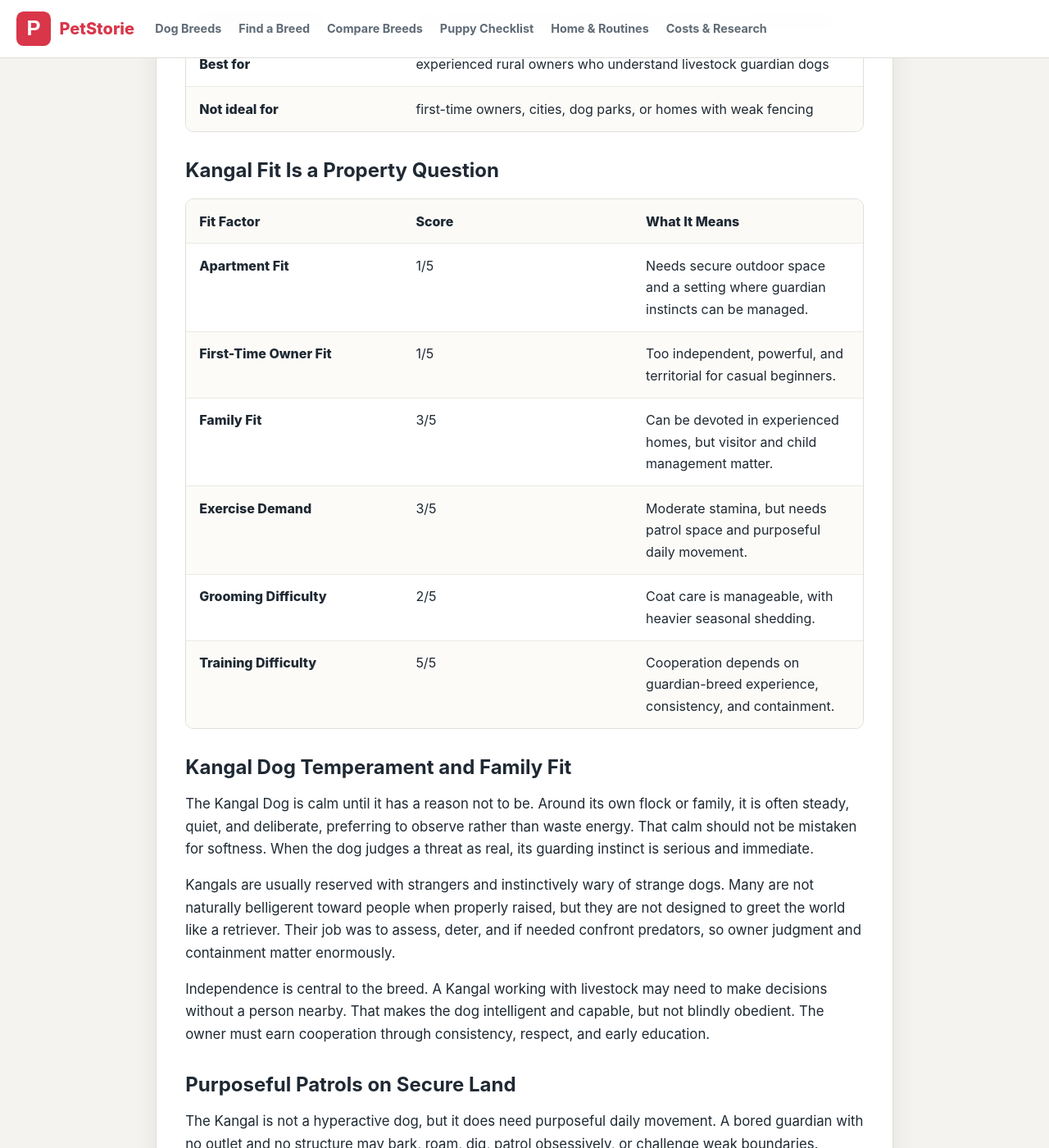
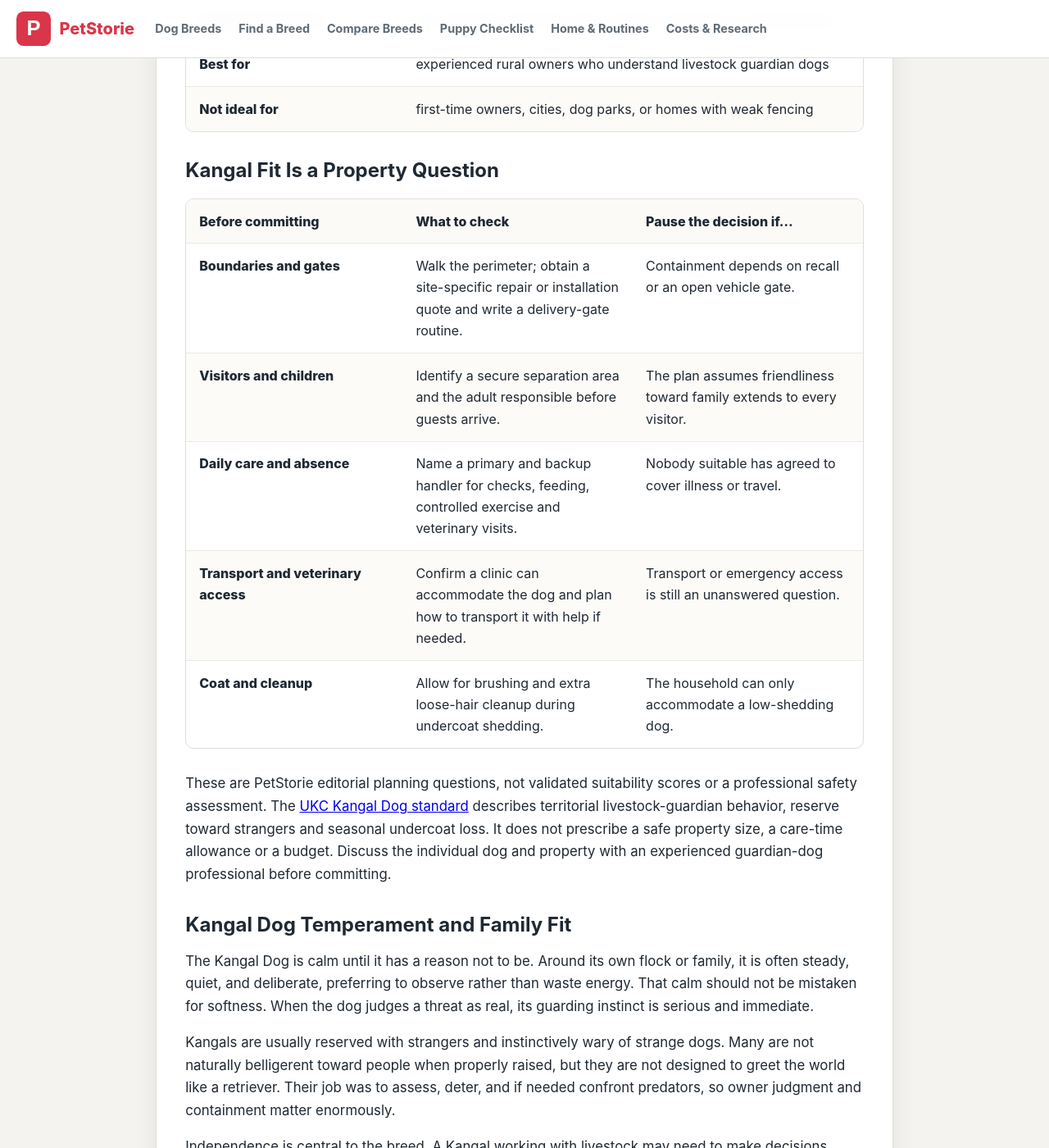
Before and after one commit to hszhaom/MingToys, a Jekyll site: the page built from _posts/2026-07-08-kangal-dog-turkish-livestock-guardian-breed-guide.md, in a window 1280 px wide and 1400 px high, scrolled down 2189 px. Shown: the whole window at 82% size. Built offline with Jekyll 4.4.1, drawn with Linux system fonts in a browser that asks for light colours; some of the changed text lies outside the part shown.

Commit message:
Replace Kangal fit ratings with practical care and budget checks

```diff
--- a/_posts/2026-07-08-kangal-dog-turkish-livestock-guardian-breed-guide.md
+++ b/_posts/2026-07-08-kangal-dog-turkish-livestock-guardian-breed-guide.md
@@ -91,14 +91,15 @@ Choose another breed if you need easy obedience, casual public greetings, weak b
 
 ## Kangal Fit Is a Property Question
 
-| Fit Factor | Score | What It Means |
+| Before committing | What to check | Pause the decision if... |
 |---|---|---|
-| Apartment Fit | 1/5 | Needs secure outdoor space and a setting where guardian instincts can be managed. |
-| First-Time Owner Fit | 1/5 | Too independent, powerful, and territorial for casual beginners. |
-| Family Fit | 3/5 | Can be devoted in experienced homes, but visitor and child management matter. |
-| Exercise Demand | 3/5 | Moderate stamina, but needs patrol space and purposeful daily movement. |
-| Grooming Difficulty | 2/5 | Coat care is manageable, with heavier seasonal shedding. |
-| Training Difficulty | 5/5 | Cooperation depends on guardian-breed experience, consistency, and containment. |
+| Boundaries and gates | Walk the perimeter; obtain a site-specific repair or installation quote and write a delivery-gate routine. | Containment depends on recall or an open vehicle gate. |
+| Visitors and children | Identify a secure separation area and the adult responsible before guests arrive. | The plan assumes friendliness toward family extends to every visitor. |
+| Daily care and absence | Name a primary and backup handler for checks, feeding, controlled exercise and veterinary visits. | Nobody suitable has agreed to cover illness or travel. |
+| Transport and veterinary access | Confirm a clinic can accommodate the dog and plan how to transport it with help if needed. | Transport or emergency access is still an unanswered question. |
+| Coat and cleanup | Allow for brushing and extra loose-hair cleanup during undercoat shedding. | The household can only accommodate a low-shedding dog. |
+
+These are PetStorie editorial planning questions, not validated suitability scores or a professional safety assessment. The [UKC Kangal Dog standard](https://www.ukcdogs.com/kangal-dog) describes territorial livestock-guardian behavior, reserve toward strangers and seasonal undercoat loss. It does not prescribe a safe property size, a care-time allowance or a budget. Discuss the individual dog and property with an experienced guardian-dog professional before committing.
 
 ## Kangal Dog Temperament and Family Fit
 
@@ -192,7 +193,9 @@ Viral numbers are often poorly sourced and say little about stability, livestock
 
 Attachment to family can coexist with territory, barking, roaming, and suspicion of unfamiliar animals. Socialization does not remove the working purpose or need for suitable land.
 
-In the [dog cost calculator]({{ site.url }}/dog-cost-calculator/), start with secure acreage fencing, gates, shelter, giant-dog food and medication, livestock integration, transport, insurance, training support, and a serious medical reserve. The [dog fit score cards]({{ site.url }}/dog-fit-score-cards/) can then test the non-negotiables: livestock purpose, acreage, predator context, neighbor distance, guardian experience, local rules, and access to veterinary and backup care that can actually handle the dog.
+Use the [dog cost calculator]({{ site.url }}/dog-cost-calculator/) for a starting household budget, then replace its base-care allowance with local USD food-and-supplies and routine-veterinary quotes. Its preset amounts are unvalidated planning allowances, not Kangal prices. Keep a separate worksheet for fencing, gates, shelter, livestock integration, transport, specialist training and backup care; the calculator has no dedicated inputs for these costs. Record each quote's date, currency, scope and whether it is one-time or recurring. If a quote replaces an allowance already in the total, subtract that allowance before adding the quote.
+
+The [care comparison cards]({{ site.url }}/dog-fit-score-cards/) compare exercise, grooming and shedding labels; they do not assess acreage, predators, local rules, liability coverage or whether a property is safe. Before travel, use the [dog sitter instructions]({{ site.url }}/posts/2026/09/24/dog-sitter-instructions-weekend-checklist/) to write down the agreed gate routine, handling limits and veterinary contacts with the person who will provide care.
 
 ## Is a Kangal Dog Right for You?
 
```
Also changed, not shown: other parts of _posts/2026-07-08-kangal-dog-turkish-livestock-guardian-breed-guide.md (+2 -2 lines).
